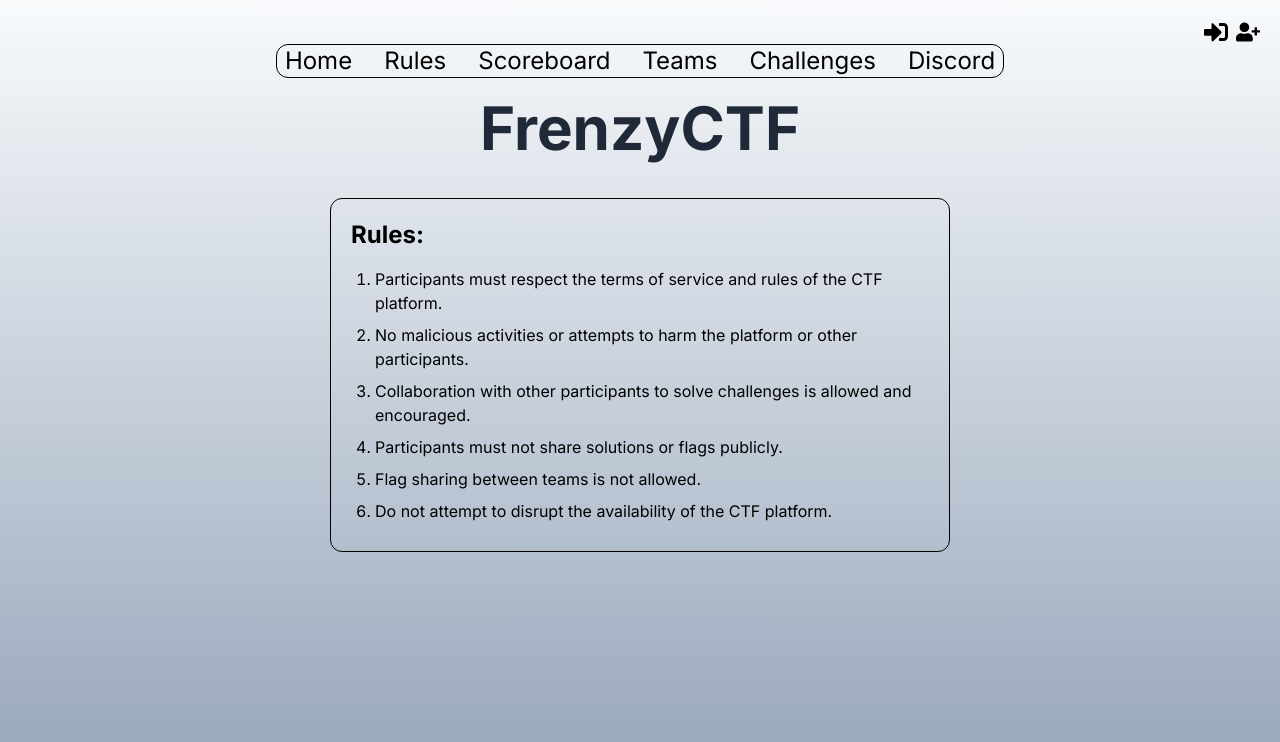
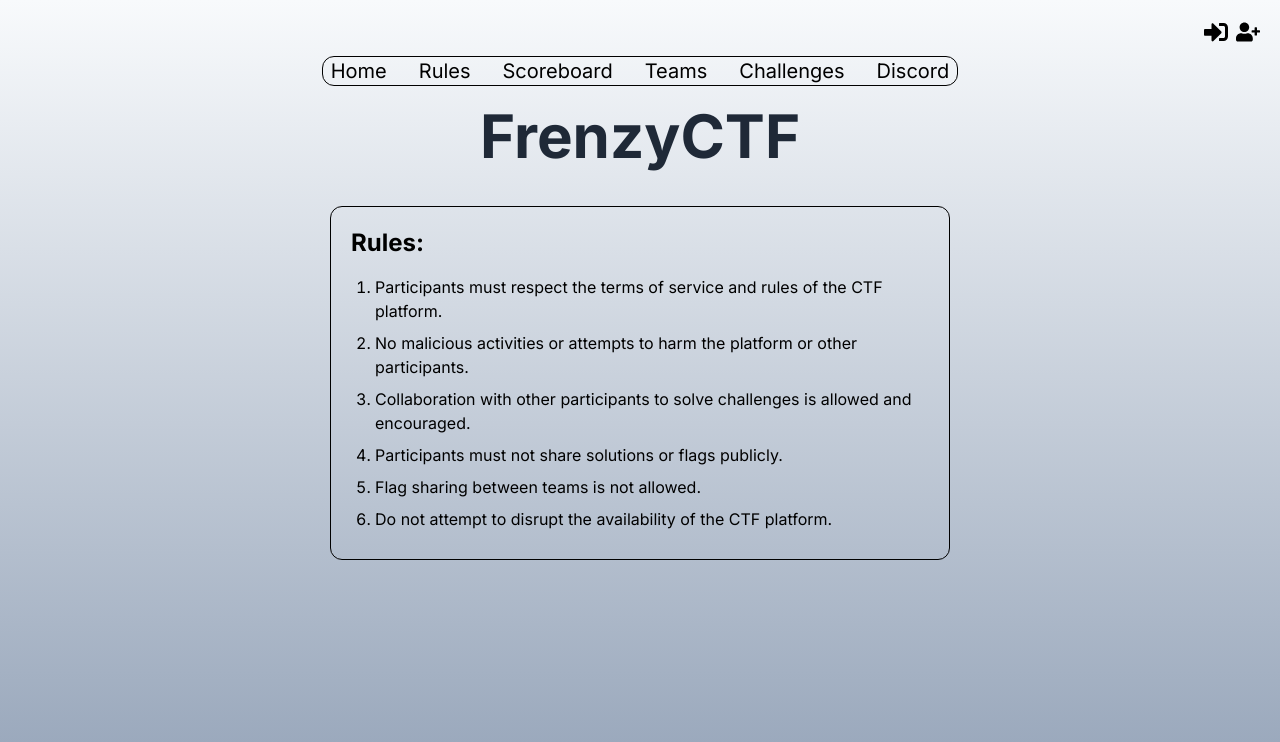
Before and after one commit to FrenzyVJN/frenzyctf, a Next.js app: page /rules in a window 1280 px wide. Shown: the top 742 px of the page. Built offline with nearby package versions, Linux system fonts and the light colour scheme.

Commit message:
header fixes v2

```diff
--- a/app/challenges/page.tsx
+++ b/app/challenges/page.tsx
@@ -13,7 +13,6 @@ const challenges = [
   { id: 2, title: 'Crypto Puzzle', description: 'Decode a series of encrypted messages to find the flag.' },
   // Add more challenges as needed
 ];
-
 
 const Challenges: React.FC = () => {
   const [selectedChallenge, setSelectedChallenge] = useState<number | null>(null);
@@ -40,31 +39,31 @@ const Challenges: React.FC = () => {
         <h1 className="text-3xl md:text-4xl mx-auto font-bold text-gray-800">FrenzyCTF</h1>
         <div className='header border px-2 border-black rounded-xl w-fit flex flex-col mt-3 mb-5 md:gap-8 justify-center md:flex-row'>
           <Link href="/" passHref>
-            <h3 className='text-2xl text-bold mb-2 md:mb-0'>Home</h3>
+            <h3 className='text-xl text-bold mb-2 md:mb-0'>Home</h3>
           </Link>
           <Link href="/rules" passHref>
-            <h3 className='text-2xl text-bold mb-2 md:mb-0'>Rules</h3>
+            <h3 className='text-xl text-bold mb-2 md:mb-0'>Rules</h3>
           </Link>
           <Link href="/scoreboard" passHref>
-            <h3 className='text-2xl text-bold mb-2 md:mb-0'>Scoreboard</h3>
+            <h3 className='text-xl text-bold mb-2 md:mb-0'>Scoreboard</h3>
           </Link>
           <Link href="/teams" passHref>
-            <h3 className='text-2xl text-bold mb-2 md:mb-0'>Teams</h3>
+            <h3 className='text-xl text-bold mb-2 md:mb-0'>Teams</h3>
           </Link>
           <Link href="/challenges" passHref>
-            <h3 className='text-2xl text-bold mb-2 md:mb-0'>Challenges</h3>
+            <h3 className='text-xl text-bold mb-2 md:mb-0'>Challenges</h3>
           </Link>
           <a href='https://discord.gg/hnCJAFT7ka' target="_blank" rel="noopener noreferrer">
-            <h3 className='text-2xl text-bold mb-2 md:mb-0'>Discord</h3>
+            <h3 className='text-xl text-bold mb-2 md:mb-0'>Discord</h3>
           </a>
         </div>
       </header>
 
-      <main className="container mx-auto mt-10">
+      <main className="container flex flex-col md:ml-20  mt-10">
         <h1 className="text-4xl font-bold mb-8">Challenges</h1>
         <div className="grid grid-cols-1 md:grid-cols-2 lg:grid-cols-3 gap-6">
           {challenges.map(challenge => (
-            <div key={challenge.id} className="bg-white p-6 rounded-xl border border-black relative">
+            <div key={challenge.id} className="bg-white p-6 rounded-xl border border-black relative mb-6 md:mb-0">
               <h2 className="text-xl font-bold mb-2">{challenge.title}</h2>
               <p>{challenge.description}</p>
               <button className="mt-4 bg-blue-500 text-white px-4 py-2 rounded-full" onClick={() => openModal(challenge.id)}>
--- a/app/page.tsx
+++ b/app/page.tsx
@@ -15,24 +15,24 @@ function LandingPage() {
                 </Link>
             </div>
 
-            <div className='header border px-2 border-black rounded-xl w-fit flex flex-col mb-5 md:gap-8 justify-center md:flex-row'>
+            <div className='header border px-2 border-black rounded-xl w-fit flex flex-col mt-3 mb-5 md:gap-8 justify-center md:flex-row'>
                 <Link href="/" passHref>
-                <h3 className='text-2xl text-bold mb-2 md:mb-0'>Home</h3>
+                    <h3 className='text-xl text-bold mb-2 md:mb-0'>Home</h3>
                 </Link>
                 <Link href="/rules" passHref>
-                <h3 className='text-2xl text-bold mb-2 md:mb-0'>Rules</h3>
+                    <h3 className='text-xl text-bold mb-2 md:mb-0'>Rules</h3>
                 </Link>
                 <Link href="/scoreboard" passHref>
-                <h3 className='text-2xl text-bold mb-2 md:mb-0'>Scoreboard</h3>
+                    <h3 className='text-xl text-bold mb-2 md:mb-0'>Scoreboard</h3>
                 </Link>
                 <Link href="/teams" passHref>
-                <h3 className='text-2xl text-bold mb-2 md:mb-0'>Teams</h3>
+                    <h3 className='text-xl text-bold mb-2 md:mb-0'>Teams</h3>
                 </Link>
                 <Link href="/challenges" passHref>
-                <h3 className='text-2xl text-bold mb-2 md:mb-0'>Challenges</h3>
+                    <h3 className='text-xl text-bold mb-2 md:mb-0'>Challenges</h3>
                 </Link>
                 <a href='https://discord.gg/hnCJAFT7ka' target="_blank" rel="noopener noreferrer">
-                    <h3 className='text-2xl text-bold mb-2 md:mb-0'>Discord</h3>
+                    <h3 className='text-xl text-bold mb-2 md:mb-0'>Discord</h3>
                 </a>
             </div>
             <h1 className="text-5xl md:text-6xl font-bold mb-4 text-gray-800">Capture The Flag</h1>
--- a/app/rules/page.tsx
+++ b/app/rules/page.tsx
@@ -15,27 +15,26 @@ function Rules() {
                 </Link>
             </div>
 
-            <div className='header border px-2 border-black rounded-xl w-fit flex flex-col mb-5 md:gap-8 justify-center md:flex-row'>
+            <div className='header border px-2 border-black rounded-xl w-fit flex flex-col mt-3 mb-5 md:gap-8 justify-center md:flex-row'>
                 <Link href="/" passHref>
-                <h3 className='text-2xl text-bold mb-2 md:mb-0'>Home</h3>
+                    <h3 className='text-xl text-bold mb-2 md:mb-0'>Home</h3>
                 </Link>
                 <Link href="/rules" passHref>
-                <h3 className='text-2xl text-bold mb-2 md:mb-0'>Rules</h3>
+                    <h3 className='text-xl text-bold mb-2 md:mb-0'>Rules</h3>
                 </Link>
                 <Link href="/scoreboard" passHref>
-                <h3 className='text-2xl text-bold mb-2 md:mb-0'>Scoreboard</h3>
+                    <h3 className='text-xl text-bold mb-2 md:mb-0'>Scoreboard</h3>
                 </Link>
                 <Link href="/teams" passHref>
-                <h3 className='text-2xl text-bold mb-2 md:mb-0'>Teams</h3>
+                    <h3 className='text-xl text-bold mb-2 md:mb-0'>Teams</h3>
                 </Link>
                 <Link href="/challenges" passHref>
-                <h3 className='text-2xl text-bold mb-2 md:mb-0'>Challenges</h3>
+                    <h3 className='text-xl text-bold mb-2 md:mb-0'>Challenges</h3>
                 </Link>
                 <a href='https://discord.gg/hnCJAFT7ka' target="_blank" rel="noopener noreferrer">
-                    <h3 className='text-2xl text-bold mb-2 md:mb-0'>Discord</h3>
+                    <h3 className='text-xl text-bold mb-2 md:mb-0'>Discord</h3>
                 </a>
             </div>
-
             <h1 className='text-5xl md:text-6xl font-bold mb-4 text-gray-800'>FrenzyCTF</h1>
             <br />
             <div className='border border-black flex flex-col h-1/2 w-4/5 md:w-1/2 p-5 rounded-xl'>
--- a/app/scoreboard/page.tsx
+++ b/app/scoreboard/page.tsx
@@ -16,24 +16,24 @@ const Scoreboard: React.FC = () => {
   return (
     <div className="bg-gradient-to-b from-slate-50 to-slate-400 min-h-screen">
       <header className="p-4 flex justify-between items-center flex-col">
-        <div className='header border px-2 border-black rounded-xl w-fit flex flex-col mt-3 mb-5 md:gap-8 justify-center md:flex-row'>
+      <div className='header border px-2 border-black rounded-xl w-fit flex flex-col mt-3 mb-5 md:gap-8 justify-center md:flex-row'>
           <Link href="/" passHref>
-            <h3 className='text-2xl text-bold mb-2 md:mb-0'>Home</h3>
+            <h3 className='text-xl text-bold mb-2 md:mb-0'>Home</h3>
           </Link>
           <Link href="/rules" passHref>
-            <h3 className='text-2xl text-bold mb-2 md:mb-0'>Rules</h3>
+            <h3 className='text-xl text-bold mb-2 md:mb-0'>Rules</h3>
           </Link>
           <Link href="/scoreboard" passHref>
-            <h3 className='text-2xl text-bold mb-2 md:mb-0'>Scoreboard</h3>
+            <h3 className='text-xl text-bold mb-2 md:mb-0'>Scoreboard</h3>
           </Link>
           <Link href="/teams" passHref>
-            <h3 className='text-2xl text-bold mb-2 md:mb-0'>Teams</h3>
+            <h3 className='text-xl text-bold mb-2 md:mb-0'>Teams</h3>
           </Link>
           <Link href="/challenges" passHref>
-            <h3 className='text-2xl text-bold mb-2 md:mb-0'>Challenges</h3>
+            <h3 className='text-xl text-bold mb-2 md:mb-0'>Challenges</h3>
           </Link>
           <a href='https://discord.gg/hnCJAFT7ka' target="_blank" rel="noopener noreferrer">
-            <h3 className='text-2xl text-bold mb-2 md:mb-0'>Discord</h3>
+            <h3 className='text-xl text-bold mb-2 md:mb-0'>Discord</h3>
           </a>
         </div>
         <h1 className="text-3xl md:text-4xl mx-auto font-bold text-gray-800">FrenzyCTF</h1>
```
